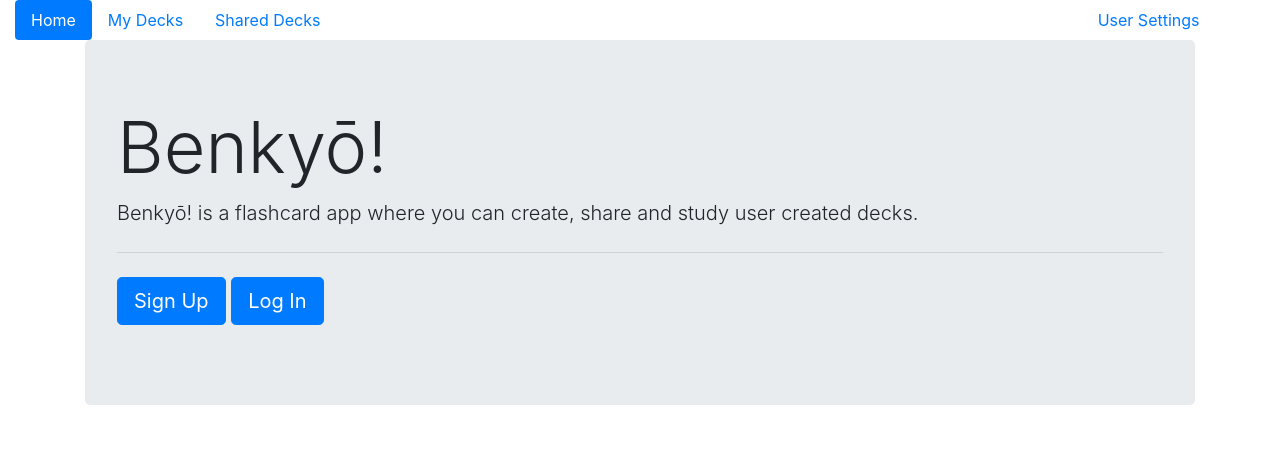
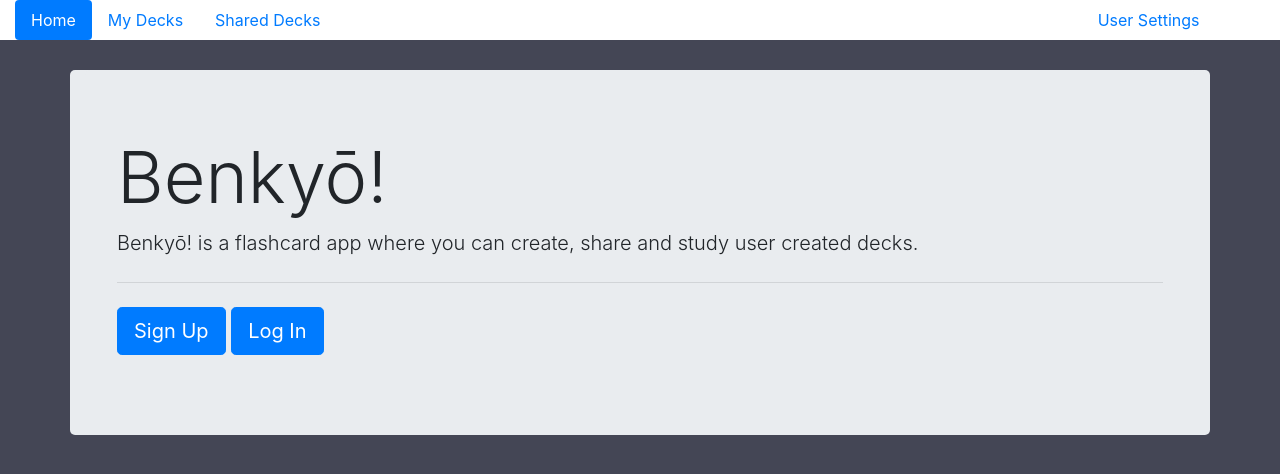
Before and after one commit to thomgardiner/SRS-flashcards, a website: page views/public/index.html in a window 1280 px wide. Drawn offline with nearby package versions, Linux system fonts and the light colour scheme.

Commit message:
index background color change

```diff
--- a/views/public/index.html
+++ b/views/public/index.html
@@ -6,7 +6,7 @@
     <title>Benkyō!</title>
     <meta name="viewport" content="width=device-width, initial-scale=1">
     <link rel="stylesheet" href="https://stackpath.bootstrapcdn.com/bootstrap/4.1.0/css/bootstrap.min.css" integrity="sha384-9gVQ4dYFwwWSjIDZnLEWnxCjeSWFphJiwGPXr1jddIhOegiu1FwO5qRGvFXOdJZ4" crossorigin="anonymous">
-    <link rel="stylesheet" type="text/html" media="screen" href="/css/style.css"/>
+    <link rel="stylesheet" href="./css/style.css">
     <script src="https://code.jquery.com/jquery-3.3.1.min.js"></script>
     <script src="https://cdnjs.cloudflare.com/ajax/libs/popper.js/1.14.0/umd/popper.min.js" integrity="sha384-cs/chFZiN24E4KMATLdqdvsezGxaGsi4hLGOzlXwp5UZB1LY//20VyM2taTB4QvJ" crossorigin="anonymous"></script>
     <script src="https://stackpath.bootstrapcdn.com/bootstrap/4.1.0/js/bootstrap.min.js" integrity="sha384-uefMccjFJAIv6A+rW+L4AHf99KvxDjWSu1z9VI8SKNVmz4sk7buKt/6v9KI65qnm" crossorigin="anonymous"></script>
```
